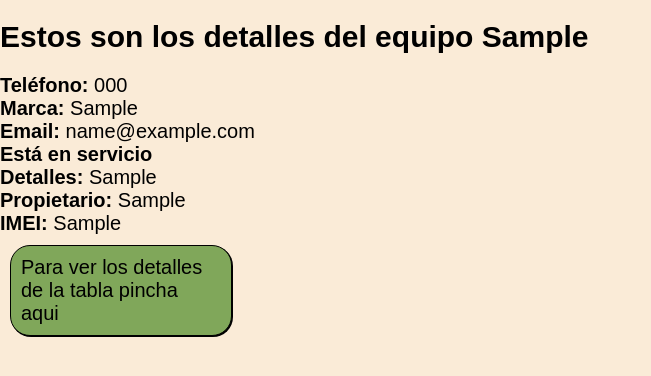
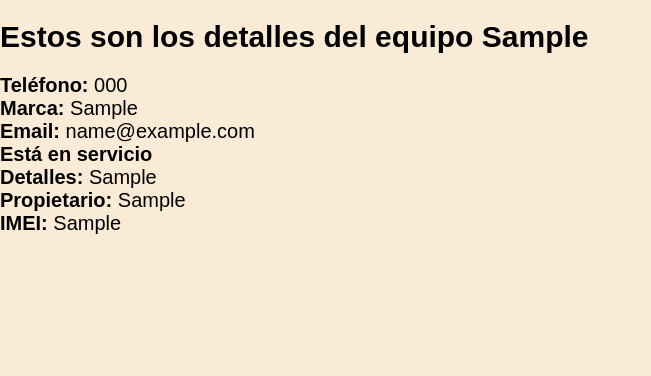
Before and after one commit to Osispimx/inventario-general, a Django app: page /detalles/1 in a window 1280 px wide. Shown: the top 376 px of the page, without its empty margins (0-651 px from the left). Run offline with Django 5.2, Linux system fonts and the light colour scheme; tables that the repository leaves empty hold one stand-in row (Sample ...).

Commit message:
inventario de productos 1.0.1.3

```diff
--- a/tablaPrincipal/templates/verEquipo.html
+++ b/tablaPrincipal/templates/verEquipo.html
@@ -21,6 +21,5 @@
     <p><span>Detalles:</span> {{equipo.detalles}}</p>
     <p><span>Propietario:</span> {{equipo.propietario}}</p>
     <p><span>IMEI:</span> {{equipo.imei}}</p>
-    <p ><a href="{% url 'principal' %}" class="regresar_actualizar">Para ver los detalles de la tabla pincha aqui</a></p>
 </body>
 </html>
```
